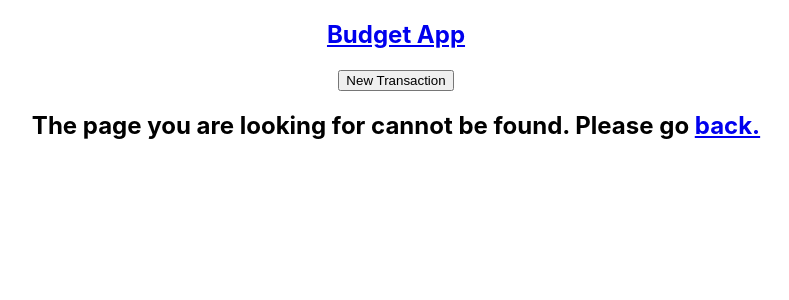
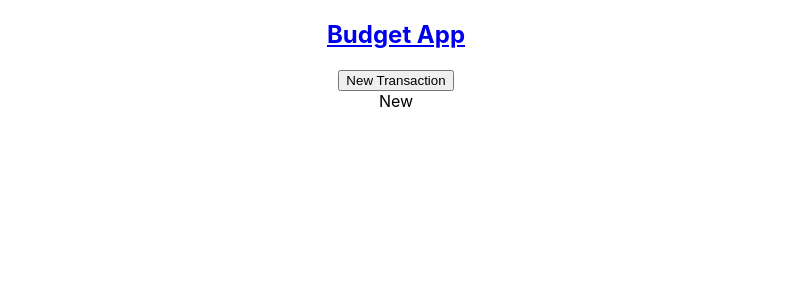
Before and after one commit to BertCasale/budgeting-app-project-frontend, a React (Create React App) app: page /transactions/new in a window 1280 px wide. Shown: the top 300 px of the page, without its empty margins (244-1033 px from the left). Built offline with nearby package versions, Linux system fonts and the light colour scheme.

Commit message:
add routes for all the pages

```diff
--- a/src/App.js
+++ b/src/App.js
@@ -4,6 +4,10 @@ import './App.css';
 import Navbar from './Components/Navbar.js';
 import Home from './Pages/Home.js';
 import NotFound from './Pages/NotFound.js'
+import BudgetIndex from './Pages/BudgetIndex.js';
+import Show from './Pages/Show.js';
+import New from './Pages/New.js';
+import Edit from './Pages/Edit';
 
 function App() {
   return (
@@ -11,6 +15,10 @@ function App() {
       <Navbar/>
       <Routes>
         <Route path="/" element={<Home/>}/>
+        <Route path="/transactions" element={<BudgetIndex/>}/>
+        <Route path="/transactions/:index" element={<Show/>}/>
+        <Route path="/transactions/new" element={<New/>}/>
+        <Route path="/transactions/:index/edit" element={<Edit/>}/>
         <Route path="*" element={<NotFound/>}/>
       </Routes>
     </div>
```
